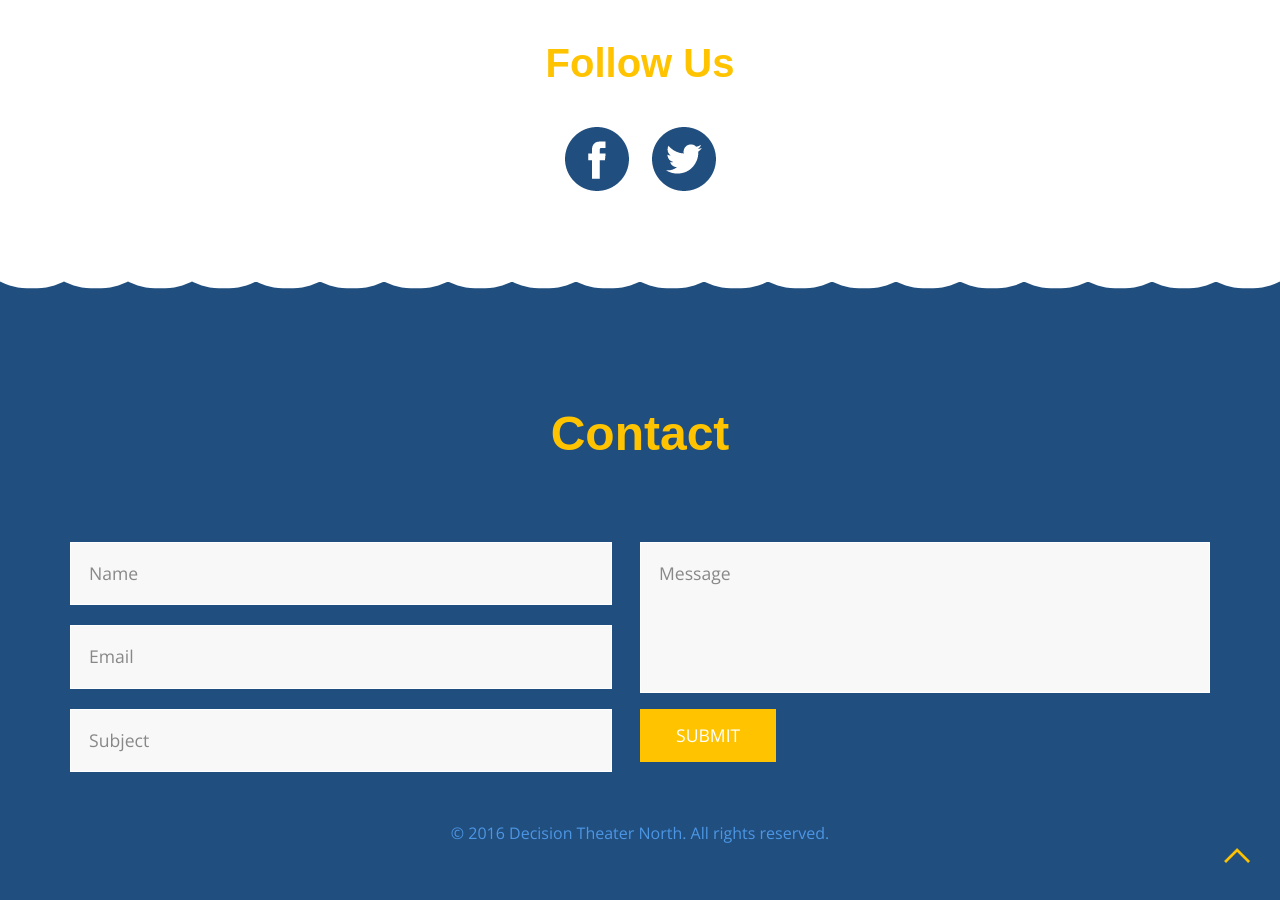
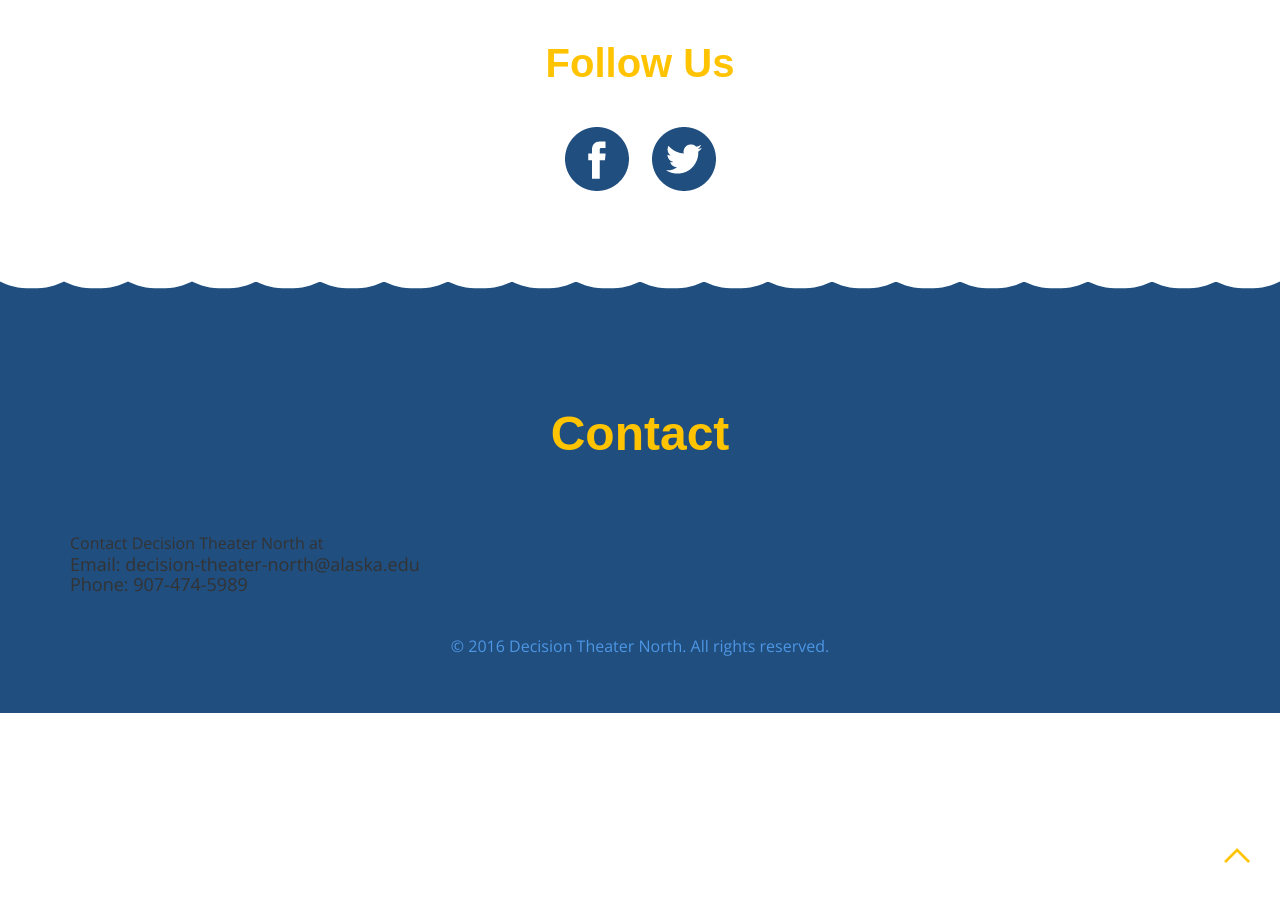
Before and after one commit to AK-NSF-EPSCoR/Vis-Space, a Jekyll site: the page built from new.html, in a window 1280 px wide and 900 px high, scrolled down 5239 px. Built offline with Jekyll 4.4.1, drawn with Linux system fonts in a browser that asks for light colours; some web fonts are replaced; after the commit the page ends 5952 px from its top, so only the background shows below that.

Commit message:
moving contact to include

```diff
--- /dev/null
+++ b/_includes/contact.html
@@ -0,0 +1,13 @@
+<div class="container">
+<h6>Contact</h6>
+  <div class="co-ntact">
+    Contact Decision Theater North at
+    <h4>Email: decision-theater-north@alaska.edu</h4>
+    <h4>Phone: 907-474-5989</h4>
+
+    <div class="clearfix"></div>
+  </div>
+  <div class="copyright">
+     <p>© 2016 Decision Theater North. All rights reserved.</p>
+  </div>
+</div>
--- a/_layouts/dtn.html
+++ b/_layouts/dtn.html
@@ -117,28 +117,7 @@
 
 	<!-- footer -->
 	<div class="footer" id="contact">
-		<div class="container">
-		<h6>Contact</h6>
-			<div class="co-ntact">
-				  <form >
-					<div class="to">
-                     	<input type="text" class="text" value="Name" onfocus="this.value = '';" onblur="if (this.value == '') {this.value = 'Name';}">
-					 	<input type="text" class="text" value="Email" onfocus="this.value = '';" onblur="if (this.value == '') {this.value = 'Email';}">
-					 	<input type="text" class="text" value="Subject" onfocus="this.value = '';" onblur="if (this.value == '') {this.value = 'Subject';}">
-					</div>
-					<div class="text">
-	                   <textarea value="Message" onfocus="this.value = '';" onblur="if (this.value == '') {this.value = 'Message';}">Message</textarea>
-	                   <div class="form-submit">
-			           <input type="submit" id="submit" value="Submit"><br>
-			           </div>
-	                </div>
-	                <div class="clearfix"></div>
-                   </form>
-			</div>
-			<div class="copyright">
-			   <p>© 2016 Decision Theater North. All rights reserved.</p>
-			</div>
-		</div>
+	{% include contact.html %}
 	</div>
 
 	<!-- footer -->
```
